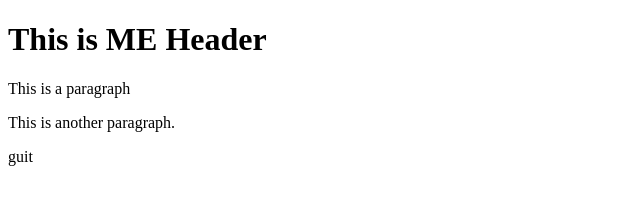
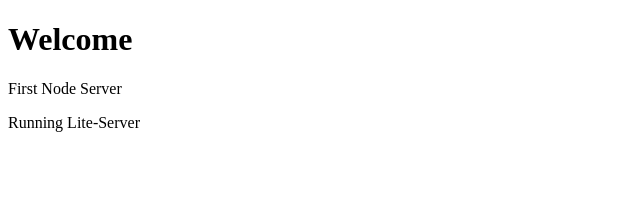
Before and after one commit to harunomar54/git-test, a website: page index.html in a window 1280 px wide. Shown: the whole page, without its empty margins (0-640 px from the left). Drawn offline with Linux system fonts and the light colour scheme.

```diff
--- a/index.html
+++ b/index.html
@@ -7,10 +7,9 @@
     <title>Document</title>
   </head>
   <body>
-    <h1>This is ME Header</h1>
+    <h1>Welcome</h1>
 
-    <p>This is a paragraph</p>
-    <p>This is another paragraph.</p>
-    guit
+    <p>First Node Server</p>
+    <p>Running Lite-Server</p>
   </body>
 </html>
```
Also changed, not shown: package.json (added, +24 -0 lines), 2 other files.
